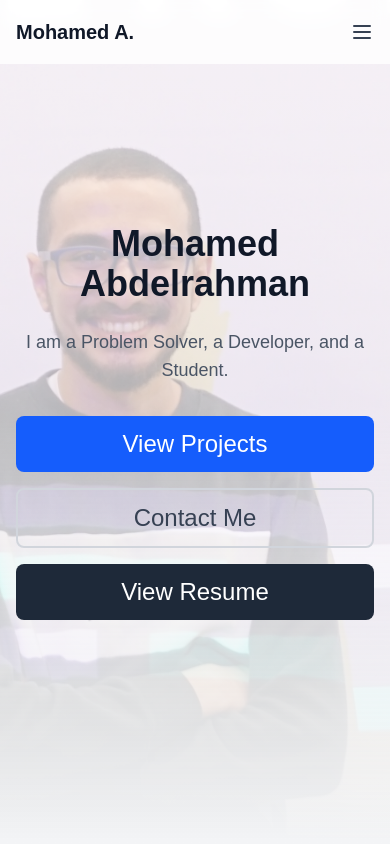
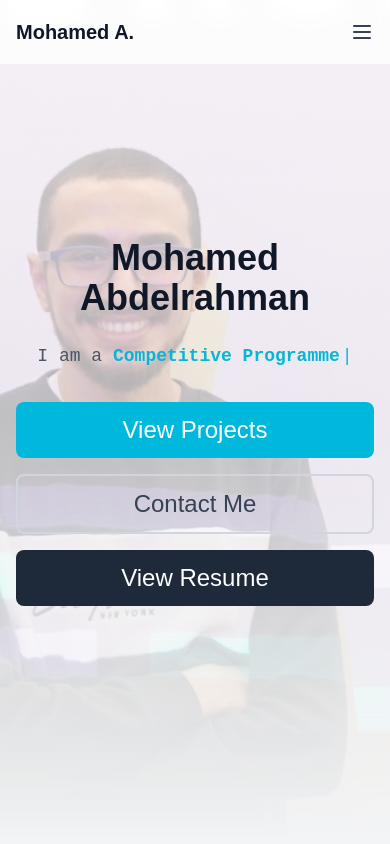
Before and after one commit to mohameds-dev/portfolio, a Next.js app: page / in a window 390 px wide. Shown: the top 844 px of the page. Built offline with nearby package versions, Linux system fonts and the light colour scheme.

Commit message:
Add the typing animation for titles

```diff
--- a/src/app/globals.css
+++ b/src/app/globals.css
@@ -4,6 +4,10 @@
   --background: #ffffff;
   --background-secondary: #f3f4f6;
   --foreground: #171717;
+  --accent: #06b6d4;
+  --accent-hover: #0891b2;
+  --accent-light: #22d3ee;
+  --accent-dark: #164e63;
 }
 
 @theme inline {
@@ -18,6 +22,10 @@
     --background: #111827;
     --background-secondary: #1f2937;
     --foreground: #ededed;
+    --accent: #22d3ee;
+    --accent-hover: #06b6d4;
+    --accent-light: #67e8f9;
+    --accent-dark: #0891b2;
   }
 }
 
--- a/src/components/contact/ContactSection.jsx
+++ b/src/components/contact/ContactSection.jsx
@@ -20,7 +20,7 @@ const ContactSection = () => {
                 href={link.url}
                 target="_blank"
                 rel="noopener noreferrer"
-                className="text-4xl text-gray-600 hover:text-blue-600 transition-colors duration-300"
+                className="text-4xl text-gray-600 hover:text-cyan-500 transition-colors duration-300"
                 aria-label={link.name}
               >
                 <link.icon />
--- a/src/components/hero/HeroSection.jsx
+++ b/src/components/hero/HeroSection.jsx
@@ -1,4 +1,5 @@
 import "./HeroSection.css";
+import TypingAnimation from "./TypingAnimation";
 
 export default function HeroSection() {
   return (
@@ -9,13 +10,11 @@ export default function HeroSection() {
         <h1 className="text-4xl sm:text-5xl md:text-7xl font-bold text-gray-900 dark:text-white mb-6 animate-fade-in">
           Mohamed Abdelrahman
         </h1>
-        <p className="text-lg sm:text-xl md:text-2xl text-gray-600 dark:text-gray-400 mb-8 max-w-2xl mx-auto animate-fade-in-delay">
-          I am a Problem Solver, a Developer, and a Student.
-        </p>
+        <TypingAnimation />
         <div className="flex flex-col sm:flex-row justify-center gap-4 animate-fade-in-delay-2">
           <a
             href="#projects"
-            className="px-6 py-3 bg-blue-600 text-white rounded-lg hover:bg-blue-700 transition-colors duration-300"
+            className="px-6 py-3 bg-cyan-500 text-white rounded-lg hover:bg-cyan-600 transition-colors duration-300"
           >
             View Projects
           </a>
--- /dev/null
+++ b/src/components/hero/TypingAnimation.css
@@ -0,0 +1,23 @@
+.typing-animation {
+  font-family: 'Courier New', 'Monaco', 'Menlo', 'Ubuntu Mono', monospace;
+}
+
+.typing-text {
+  color: var(--accent);
+  font-weight: 600;
+}
+
+.cursor {
+  display: inline-block;
+  color: var(--accent);
+  font-weight: 400;
+  margin-left: 2px;
+}
+
+.cursor.visible {
+  opacity: 1;
+}
+
+.cursor.hidden {
+  opacity: 0;
+}
--- /dev/null
+++ b/src/components/hero/TypingAnimation.jsx
@@ -0,0 +1,86 @@
+"use client";
+
+import { useState, useEffect, useRef } from "react";
+import "./TypingAnimation.css";
+
+const ROLES = [
+  "Software Engineer",
+  "Competitive Programmer",
+  "Algorithms Course Facilitator",
+  "Competitive Programming Mentor",
+  "Student Organization Leader",
+];
+
+export default function TypingAnimation() {
+  const [currentRoleIndex, setCurrentRoleIndex] = useState(0);
+  const [currentText, setCurrentText] = useState("");
+  const [isDeleting, setIsDeleting] = useState(false);
+  const [showCursor, setShowCursor] = useState(true);
+  const pauseTimeoutRef = useRef(null);
+
+  useEffect(() => {
+    const currentRole = ROLES[currentRoleIndex];
+    const typingSpeed = isDeleting ? 50 : 100;
+
+    // Clear any existing pause timeout
+    if (pauseTimeoutRef.current) {
+      clearTimeout(pauseTimeoutRef.current);
+      pauseTimeoutRef.current = null;
+    }
+
+    const timeout = setTimeout(() => {
+      if (!isDeleting) {
+        // Typing forward
+        if (currentText.length < currentRole.length) {
+          setCurrentText(currentRole.slice(0, currentText.length + 1));
+        } else {
+          // Finished typing, wait then start deleting
+          pauseTimeoutRef.current = setTimeout(() => {
+            setIsDeleting(true);
+            pauseTimeoutRef.current = null;
+          }, 2000);
+        }
+      } else {
+        // Deleting
+        if (currentText.length > 0) {
+          setCurrentText(currentRole.slice(0, currentText.length - 1));
+        } else {
+          // Finished deleting, move to next role
+          setIsDeleting(false);
+          setCurrentRoleIndex((prev) => (prev + 1) % ROLES.length);
+        }
+      }
+    }, typingSpeed);
+
+    return () => {
+      clearTimeout(timeout);
+      if (pauseTimeoutRef.current) {
+        clearTimeout(pauseTimeoutRef.current);
+        pauseTimeoutRef.current = null;
+      }
+    };
+  }, [currentText, isDeleting, currentRoleIndex]);
+
+  // Blinking cursor effect
+  useEffect(() => {
+    const cursorInterval = setInterval(() => {
+      setShowCursor((prev) => !prev);
+    }, 530);
+
+    return () => clearInterval(cursorInterval);
+  }, []);
+
+  const startsWithVowel = ["a", "e", "i", "o", "u"].includes(currentText[0]?.toLowerCase() || "");
+  const isComplete = !isDeleting && currentText === ROLES[currentRoleIndex];
+  const article = startsWithVowel ? "an" : "a";
+  return (
+    <p className="text-lg sm:text-xl md:text-2xl text-gray-600 dark:text-gray-400 mb-8 max-w-2xl mx-auto animate-fade-in-delay typing-animation">
+      I am {article}{" "}
+      <span className="typing-text">
+        {currentText}
+        {isComplete && ";"}
+        <span className={`cursor ${showCursor ? "visible" : "hidden"}`}>|</span>
+      </span>
+    </p>
+  );
+}
--- a/src/components/projects/ProjectCard.jsx
+++ b/src/components/projects/ProjectCard.jsx
@@ -26,9 +26,9 @@ export function ProjectCard(props) {
 
         <Link
           href={`/project/${slug}`}
-          className="inline-block px-4 py-2 bg-blue-600 text-white rounded-lg hover:bg-blue-700 transition-colors duration-300"
+          className="inline-block px-4 py-2 bg-cyan-500 text-white rounded-lg hover:bg-cyan-600 transition-colors duration-300"
         >
-          View Project
+          Learn More
         </Link>
       </div>
     </div>
--- a/src/components/projects/ProjectDetails.jsx
+++ b/src/components/projects/ProjectDetails.jsx
@@ -97,7 +97,7 @@ export function ProjectDetails({
             href={repoLink}
             target="_blank"
             rel="noopener noreferrer"
-            className="inline-block px-6 py-3 bg-blue-600 text-white rounded-lg hover:bg-blue-700 transition-colors duration-300 text-center font-medium"
+            className="inline-block px-6 py-3 bg-cyan-500 text-white rounded-lg hover:bg-cyan-600 transition-colors duration-300 text-center font-medium"
           >
             View Source
           </a>
--- a/src/components/updates/LatestUpdate.jsx
+++ b/src/components/updates/LatestUpdate.jsx
@@ -26,7 +26,7 @@ export default function LatestUpdate() {
               e.stopPropagation();
               openModal();
             }}
-            className="text-blue-600 dark:text-blue-400 hover:text-blue-700 dark:hover:text-blue-300 font-medium transition-colors duration-200 cursor-pointer"
+            className="text-cyan-500 dark:text-cyan-400 hover:text-cyan-600 dark:hover:text-cyan-300 font-medium transition-colors duration-200 cursor-pointer"
             type="button"
           >
             Show all updates
--- a/src/components/updates/UpdateCard.jsx
+++ b/src/components/updates/UpdateCard.jsx
@@ -34,7 +34,7 @@ export function UpdateCard({ title, content, date, tags = [], images = [] }) {
             {tags.map((tag, index) => (
               <span
                 key={index}
-                className="px-2.5 py-1 text-xs font-medium bg-blue-50 dark:bg-blue-900/30 text-blue-700 dark:text-blue-300 rounded-full"
+                className="px-2.5 py-1 text-xs font-medium bg-cyan-50 dark:bg-cyan-900/30 text-cyan-700 dark:text-cyan-300 rounded-full"
               >
                 {tag}
               </span>
@@ -69,7 +69,7 @@ export function UpdateCard({ title, content, date, tags = [], images = [] }) {
               ),
               a: ({ node, ...props }) => (
                 <a
-                  className="text-blue-600 dark:text-blue-400 hover:underline"
+                  className="text-cyan-500 dark:text-cyan-400 hover:underline"
                   {...props}
                 />
               ),
@@ -125,7 +125,7 @@ export function UpdateCard({ title, content, date, tags = [], images = [] }) {
             e.stopPropagation();
             setIsExpanded(!isExpanded);
           }}
-          className="text-blue-600 dark:text-blue-400 hover:text-blue-700 dark:hover:text-blue-300 text-sm font-medium transition-colors duration-200 hover:underline cursor-pointer"
+          className="text-cyan-500 dark:text-cyan-400 hover:text-cyan-600 dark:hover:text-cyan-300 text-sm font-medium transition-colors duration-200 hover:underline cursor-pointer"
           type="button"
         >
           {isExpanded ? "Show less" : "Show more"}
```
Also changed, not shown: src/components/NavigationBar.jsx (+6 -6 lines).
